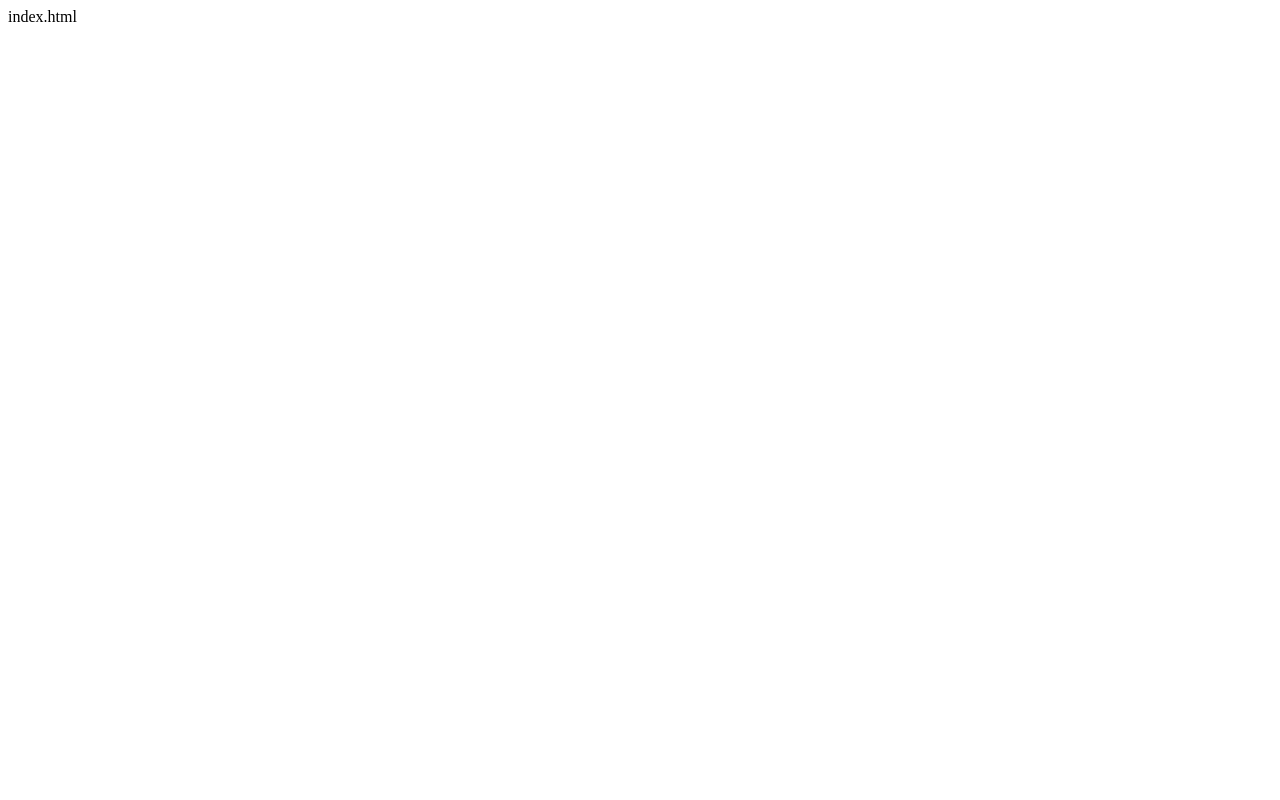
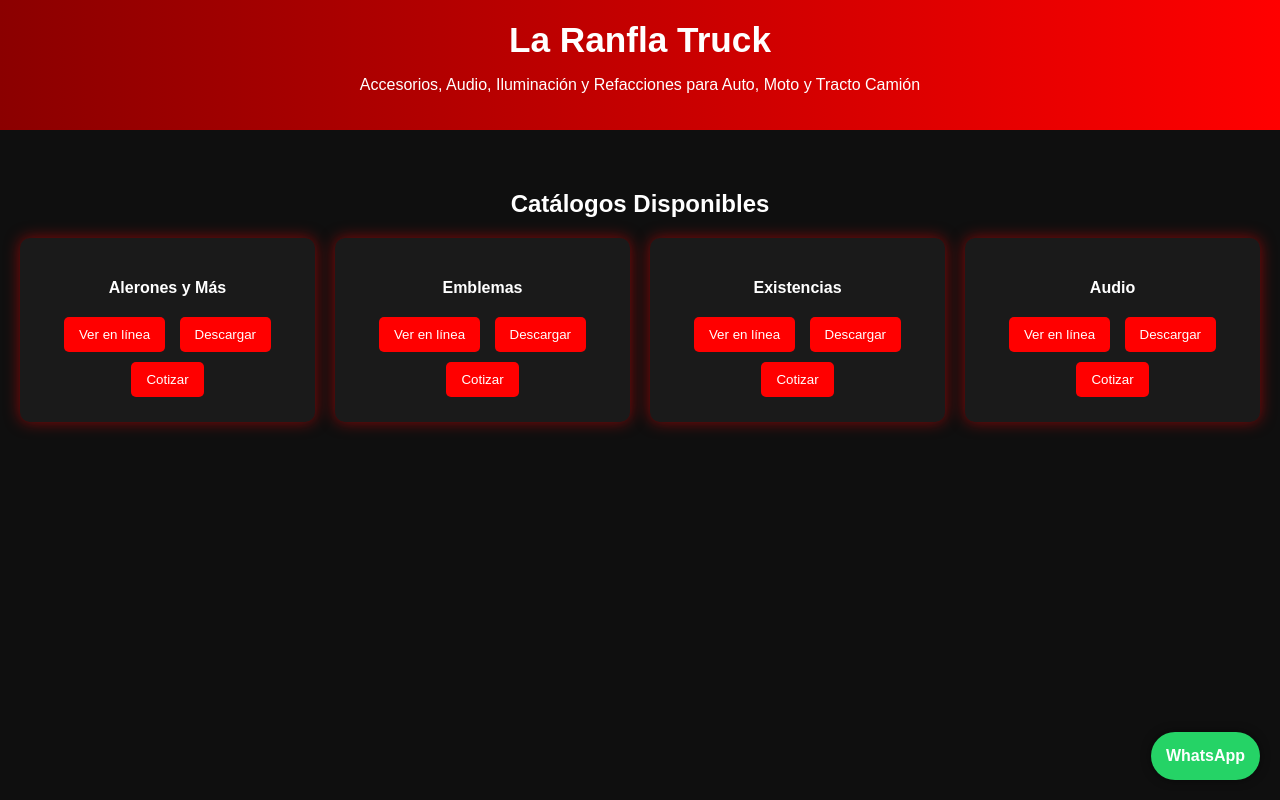
Before and after one commit to gauxoz/ranfla-truck, a plain HTML site: page index.html in a window 1280 px wide. Drawn offline with Linux system fonts and the light colour scheme.

Commit message:
index.html

```diff
--- a/index.html
+++ b/index.html
@@ -1 +1,105 @@
-index.html
+
+<!DOCTYPE html><html lang="es">
+<head>
+<meta charset="UTF-8">
+<meta name="viewport" content="width=device-width, initial-scale=1.0">
+<title>La Ranfla Truck</title>
+<style>
+body {
+  margin: 0;
+  font-family: Arial, sans-serif;
+  background: #0f0f0f;
+  color: white;
+}
+header {
+  background: linear-gradient(90deg, #8b0000, #ff0000);
+  padding: 20px;
+  text-align: center;
+}
+header h1 {
+  margin: 0;
+  font-size: 2.2rem;
+}
+.section {
+  padding: 40px 20px;
+  text-align: center;
+}
+.products {
+  display: grid;
+  grid-template-columns: repeat(auto-fit, minmax(250px, 1fr));
+  gap: 20px;
+  margin-top: 20px;
+}
+.card {
+  background: #1a1a1a;
+  padding: 20px;
+  border-radius: 10px;
+  box-shadow: 0 0 15px rgba(255,0,0,0.5);
+}
+.card h4 {
+  margin-bottom: 15px;
+}
+button {
+  background: #ff0000;
+  border: none;
+  padding: 10px 15px;
+  margin: 5px;
+  color: white;
+  border-radius: 5px;
+  cursor: pointer;
+}
+button:hover {
+  background: #cc0000;
+}
+.whatsapp-float {
+  position: fixed;
+  bottom: 20px;
+  right: 20px;
+  background: #25D366;
+  color: white;
+  padding: 15px;
+  border-radius: 50px;
+  text-decoration: none;
+  font-weight: bold;
+  box-shadow: 0 0 10px rgba(0,0,0,0.5);
+}
+</style>
+</head>
+<body><header>
+  <h1>La Ranfla Truck</h1>
+  <p>Accesorios, Audio, Iluminación y Refacciones para Auto, Moto y Tracto Camión</p>
+</header><section class="section">
+  <h2>Catálogos Disponibles</h2>
+  <div class="products"><div class="card">
+  <h4>Alerones y Más</h4>
+  <button onclick="window.open('CATÁLOGO_LA%20RANFLA-TRUCK,%20ALERONES%20Y%20MÁS....pdf','_blank')">Ver en línea</button>
+  <button onclick="window.location.href='CATÁLOGO_LA%20RANFLA-TRUCK,%20ALERONES%20Y%20MÁS....pdf'">Descargar</button>
+  <button onclick="window.open('https://wa.me/5217713700440?text=Hola,%20quiero%20cotizar%20productos%20del%20cat%C3%A1logo%20de%20Alerones%20y%20M%C3%A1s','_blank')">Cotizar</button>
+</div>
+
+<div class="card">
+  <h4>Emblemas</h4>
+  <button onclick="window.open('Emblemas%20La%20Ranfla%20Cami%C3%B3n%20Feb.pdf','_blank')">Ver en línea</button>
+  <button onclick="window.location.href='Emblemas%20La%20Ranfla%20Cami%C3%B3n%20Feb.pdf'">Descargar</button>
+  <button onclick="window.open('https://wa.me/5217713700440?text=Hola,%20quiero%20cotizar%20productos%20del%20cat%C3%A1logo%20de%20Emblemas','_blank')">Cotizar</button>
+</div>
+
+<div class="card">
+  <h4>Existencias</h4>
+  <button onclick="window.open('Existencias%20La%20Ranfla%20Cami%C3%B3n%20Feb(1).pdf','_blank')">Ver en línea</button>
+  <button onclick="window.location.href='Existencias%20La%20Ranfla%20Cami%C3%B3n%20Feb(1).pdf'">Descargar</button>
+  <button onclick="window.open('https://wa.me/5217713700440?text=Hola,%20quiero%20cotizar%20productos%20del%20cat%C3%A1logo%20de%20Existencias','_blank')">Cotizar</button>
+</div>
+
+<div class="card">
+  <h4>Audio</h4>
+  <button onclick="window.open('La%20Ranfla%20Truck%20audio.pdf','_blank')">Ver en línea</button>
+  <button onclick="window.location.href='La%20Ranfla%20Truck%20audio.pdf'">Descargar</button>
+  <button onclick="window.open('https://wa.me/5217713700440?text=Hola,%20quiero%20cotizar%20productos%20del%20cat%C3%A1logo%20de%20Audio','_blank')">Cotizar</button>
+</div>
+
+  </div>
+</section><a class="whatsapp-float" href="https://wa.me/5217713700440?text=Hola,%20vengo%20de%20la%20p%C3%A1gina%20de%20La%20Ranfla%20Truck%20y%20quiero%20informaci%C3%B3n" target="_blank">
+  WhatsApp
+</a></body>
+</html>
```
